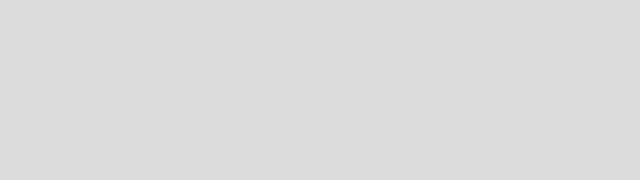
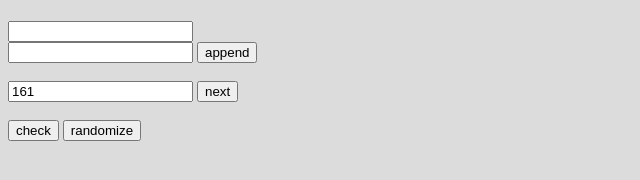
Before and after one commit to u8k/pageTest, a plain HTML site: page index.html in a window 1280 px wide. Shown: the whole page, without its empty margins (0-640 px from the left). Drawn offline with Linux system fonts and the light colour scheme.

Commit message:
Update index.html

```diff
--- a/index.html
+++ b/index.html
@@ -8,11 +8,122 @@
     </style>
   </head>
   <body>
-    <h2 id="myElement">none</h2>
+    <h1 id="myElement">none</h1>
+    <input id="inputA">
+    <br>
+    <input id="inputB">
+    <button onclick="append()">append</button>
+    <br>
+    <br>
+    <input id="inputNum" type="number" value="161" step=10>
+    <button onclick="next()">next</button>
+    <br>
+    <br>
+    <button onclick="check()">check</button>
+    <button onclick="randomize()">randomize</button>
 
     <script type="text/javascript">
-      var x = window.location.hash;
-      document.getElementById('myElement').innerHTML = x;
+/**/
+var $ = function (x) {return document.getElementById(x);}
+
+var append = function () {
+  $('inputA').value = $('inputA').value + $('inputB').value;
+  console.log($('inputA').value.length);
+}
+
+var next = function () {
+  var start = Number($('inputNum').value);
+  var string = "";
+  var obj = {};
+
+  for (var i = 0; i < 10; i++) {
+    var char = String.fromCodePoint(start+i);
+    string += char;
+    obj[char] = start+i;
+    if (String.fromCodePoint(obj[char]) !== char) {
+      console.log("ERROR A on "+char+", #"+(start+i));
+    }
+  }
+  $('inputNum').value = start+10;
+  $('inputB').value = string;
+  window.location.hash = string;
+
+  var url = decodeURI(window.location.hash).substr(1);
+  if (url !== string) {
+    $('myElement').innerHTML = 'ERROR B, strings do not match';
+    console.log('ERROR B, strings do not match');
+  } else {
+    $('myElement').innerHTML = string;
+  }
+}
+
+var check = function () {
+  var string = $('inputA').value;
+  console.log(string.length);
+  window.location.hash = string;
+
+  var url = decodeURI(window.location.hash).substr(1);
+  if (url !== string) {
+    $('myElement').innerHTML = 'ERROR B, strings do not match';
+    console.log('ERROR B, strings do not match');
+  } else {
+    $('myElement').innerHTML = string;
+  }
+
+  var obj = {}
+  for (var i = 0; i < string.length; i++) {
+    obj[string[i]] = true;
+    if (!obj[string[i]]) {
+      console.log('ERROR A on '+i+", "+string[i]);
+    }
+  }
+  var count = 0;
+  for (var prop in obj) {
+    if (obj.hasOwnProperty(prop)) {
+      count++;
+    }
+  }
+  console.log('count:', count);
+}
+
+var checkFromAddressBar = function () {
+  var url = decodeURI(window.location.hash).substr(1);
+  console.log('addyBarStringLength:', url.length);
+
+  var obj = {}
+  for (var i = 0; i < url.length; i++) {
+    obj[url[i]] = true;
+    if (!obj[url[i]]) {
+      console.log('ERROR A on '+i+", "+string[i]);
+    }
+  }
+  var count = 0;
+  for (var prop in obj) {
+    if (obj.hasOwnProperty(prop)) {
+      count++;
+    }
+  }
+  $('inputA').value = url;
+  $('myElement').innerHTML = url;
+  console.log('count:', count);
+}
+checkFromAddressBar();
+
+var randomize = function () {
+  var string = $('inputA').value;
+  var arr = string.split('');
+  var newString = ""
+  while (arr.length) {
+    var i = Math.floor(Math.random() * (arr.length));
+    newString += arr[i];
+    arr.splice(i, 1);
+  }
+  console.log(newString);
+  console.log(newString.length);
+  $('inputB').value = newString;
+}
+
+/**/
     </script>
   </body>
 </html>
```
